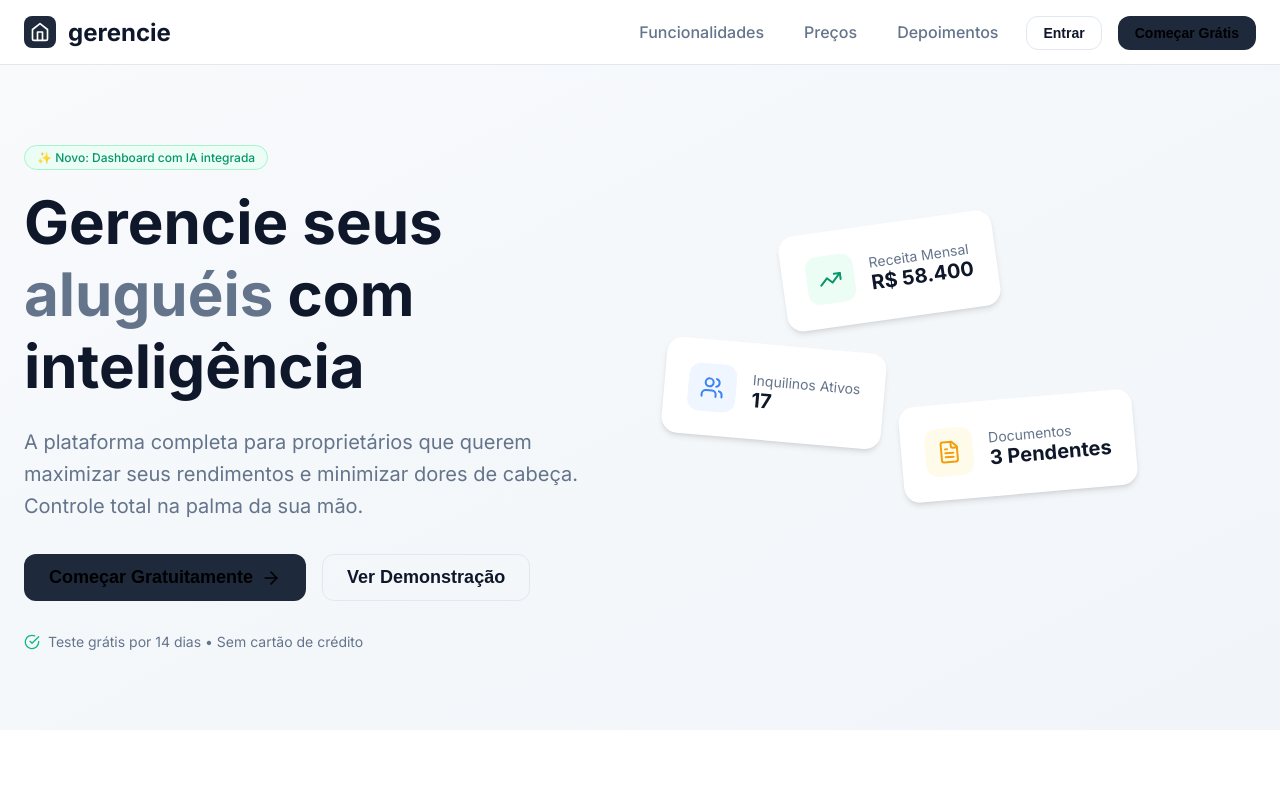
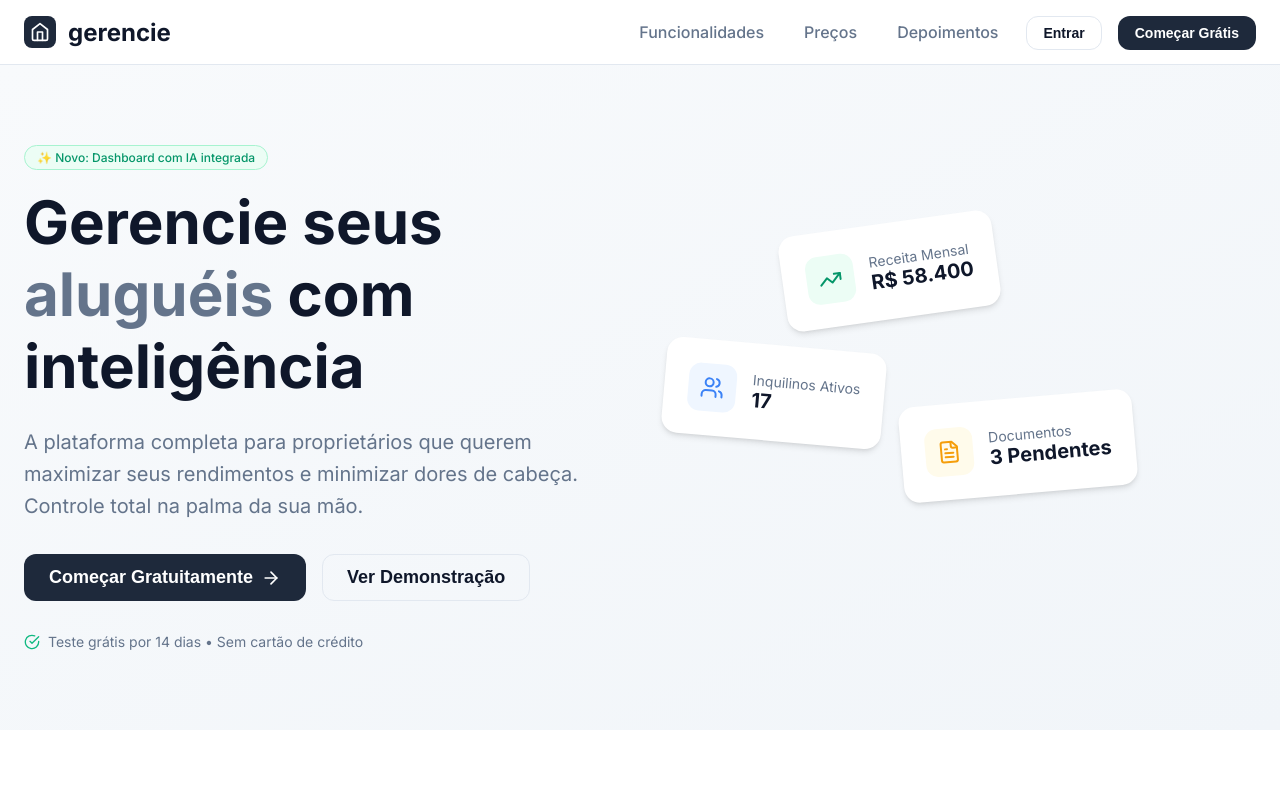
Before and after one commit to vieiradg/Gerencie_Labs, a React (Vite) app: page /login in a window 1280 px wide. Shown: the top 800 px of the page. Built offline with nearby package versions, Linux system fonts and the light colour scheme.

Commit message:
Alterado a cor do botao que estava escuro com fundo escuro

```diff
--- a/src/pages/PaginaInicial/PaginaInicial.css
+++ b/src/pages/PaginaInicial/PaginaInicial.css
@@ -91,7 +91,7 @@
 }
 .botao-principal {
   background-color: var(--cor-principal);
-  color: black;
+  color: #ffffff;
 }
 .botao-principal:hover {
   background-color: var(--cor-principal-clara);
```
